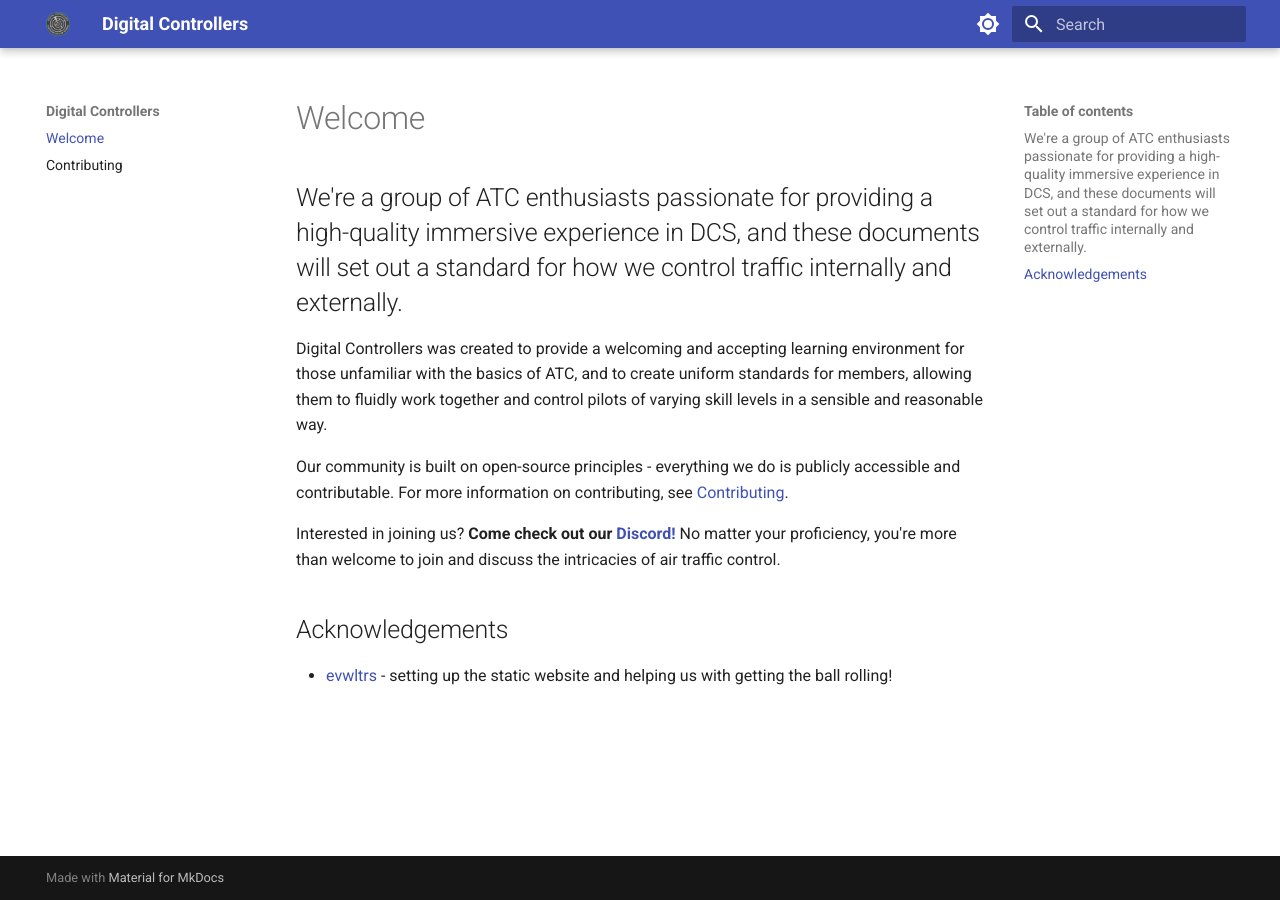
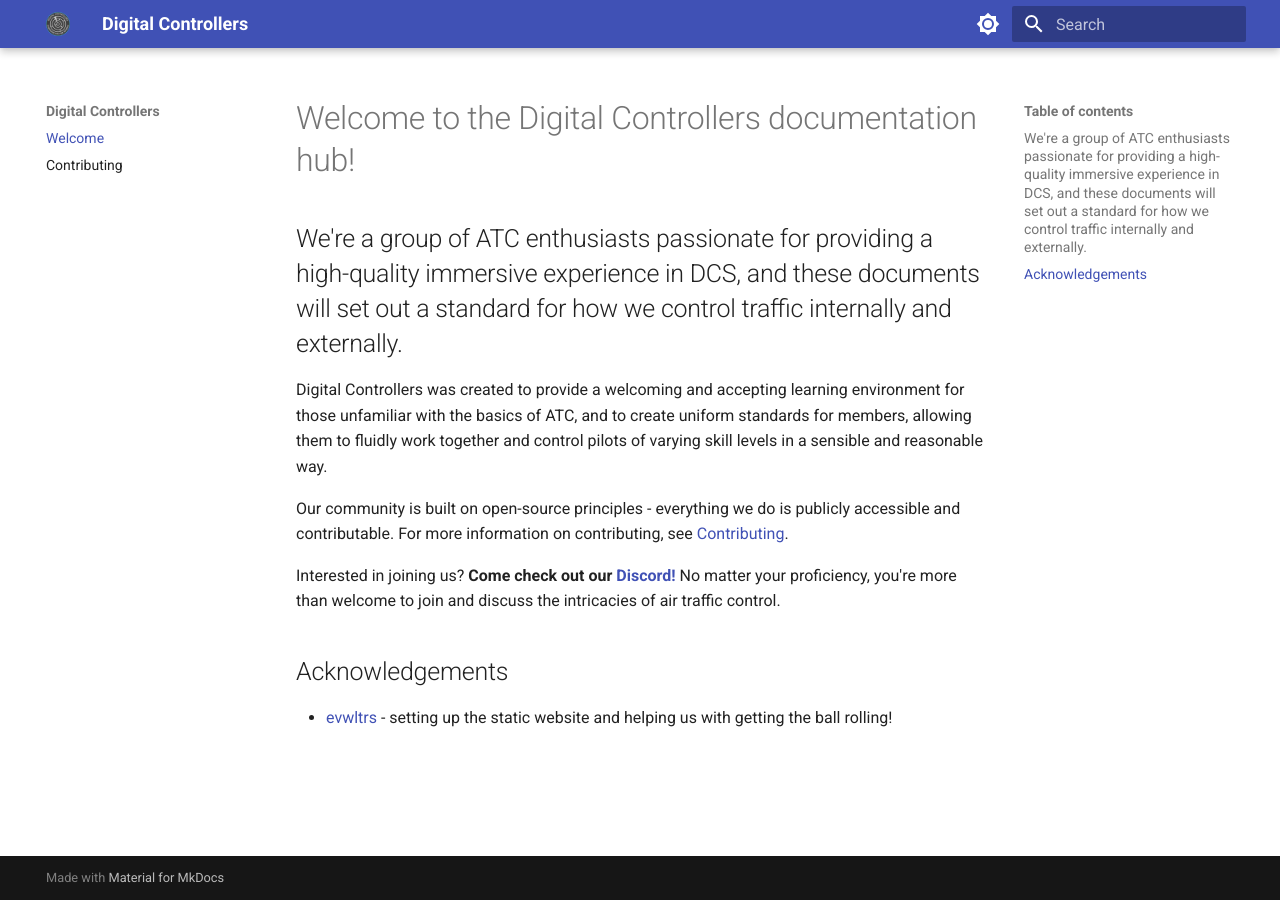
Before and after one commit to Digital-Controllers/website, an MkDocs documentation site: the page built from docs/index.md, in a window 1280 px wide. Built offline with MkDocs 1.6.1 and Material for MkDocs 9.7.7, drawn with Linux system fonts in a browser that asks for light colours.

Commit message:
Slight edit, I'm silly

```diff
--- a/docs/index.md
+++ b/docs/index.md
@@ -1,4 +1,4 @@
-# Welcome
+# Welcome to the Digital Controllers documentation hub!
 
 ## We're a group of ATC enthusiasts passionate for providing a high-quality immersive experience in DCS, and these documents will set out a standard for how we control traffic internally and externally.
 
```
